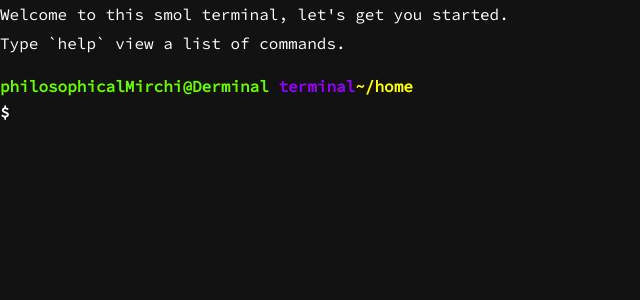
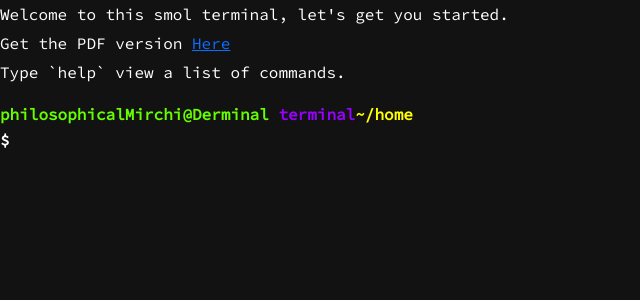
Before and after one commit to abcdeepakr/portfolio, a Next.js app: page /resume in a window 1280 px wide. Shown: the top 300 px of the page, without its empty margins (0-640 px from the left). Built offline with nearby package versions, Linux system fonts and the light colour scheme.

Commit message:
added exit and resume on terminal

```diff
--- a/pages/resume/index.jsx
+++ b/pages/resume/index.jsx
@@ -6,7 +6,8 @@
  * Inserting other the <Terminal /> component which processes all the user inputs
  */
 
-import React, { useEffect, useState, useContext } from 'react';
+import React, { useEffect, useContext } from 'react';
+import Link from 'next/dist/client/link';
 import Head from 'next/head'
 import Script from 'next/script'
 import styles from './resume.module.css'
@@ -52,7 +53,10 @@ function Resume() {
       <Script async src="https://www.googletagmanager.com/gtag/js?id=G-NLZM4G1DRJ" strategy="afterInteractive"></Script>
       <>
       <div className={styles.resumeBody}>
-        <p className={styles["deeminal-welcome"]}>Welcome to this smol terminal, let&apos;s get you started.<br></br>Type `help` view a list of commands.</p>
+        <p className={styles["deeminal-welcome"]}>
+          Welcome to this smol terminal, let&apos;s get you started.<br></br>
+          Get the PDF version <a target="_blank" rel="noreferrer" href="https://drive.google.com/file/d/1_D0cJxDRGyjMsGNvU9loWU71JmNoKDP1/view?usp=sharing">Here</a><br></br>
+          Type `help` view a list of commands.</p>
         <div id="command-snapshot" className={styles.snapshot}>
           {pathCommandSnapShot ? (
             pathCommandSnapShot.map((snapshot, index) => {
--- a/pages/resume/resumeComponents/HelpCommands.jsx
+++ b/pages/resume/resumeComponents/HelpCommands.jsx
@@ -52,6 +52,11 @@ function HelpCommands() {
           <td className={styles.tableData}>Navigate across folders</td>
           <td className={styles.tableData}>`cd ../`</td>
         </tr>
+        <tr className={styles.tableRow}>
+          <td className={styles.tableData}>exit</td>
+          <td className={styles.tableData}>Exit terminal</td>
+          <td className={styles.tableData}>`exit`</td>
+        </tr>
       </tbody>
     </table>
     </>
--- a/pages/resume/resumeComponents/terminal.jsx
+++ b/pages/resume/resumeComponents/terminal.jsx
@@ -8,6 +8,7 @@
 
 import { useState, useContext, useEffect } from 'react';
 import styles from '../resume.module.css'
+import Router , {useRouter}  from 'next/router';
 import { AppContext } from '../../_app'
 import TerminalUsername from './terminalUsername'
 import ListDirectory from './ListDirectory'
@@ -17,7 +18,7 @@ import NotFound from './NotFound';
 import HelpCommands from './HelpCommands'
 const Terminal = (props) => {
     const applicationTerminalContext = useContext(AppContext)
-
+    const router = useRouter()
     const [terminalPath, setTerminalPath] = useState(["/home"])
     const [terminalCommand, setTerminalCommand] = useState("")
     const [commandHistoryIndex, setCommandHistoryIndex] = useState(applicationTerminalContext.state.pathCommandSnapshot.length - 1)
@@ -113,7 +114,7 @@ const Terminal = (props) => {
                 return <NotFound command={terminalCommand} />
             }
         }
-
+        console.log("curr", currCommand)
         switch (currCommand) {
             case "clear": {
                 applicationTerminalContext.dispatchState({ type: "CLEAR_SNAPSHOTS", pathCommand: {} })
@@ -127,6 +128,9 @@ const Terminal = (props) => {
             }
             case "help": {
                 return (<HelpCommands />)
+            }
+            case "exit":{
+                router.push('/')
             }
             default:
                 // console.log("serving")
```
